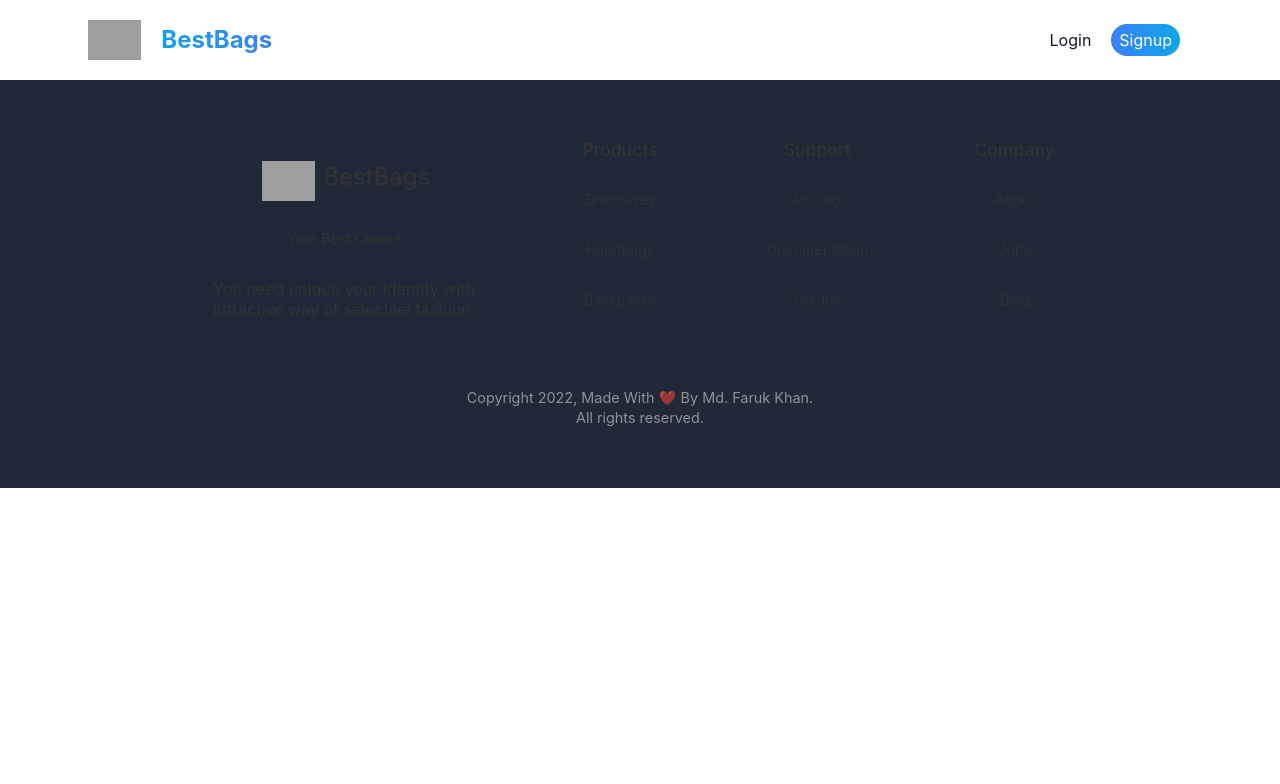
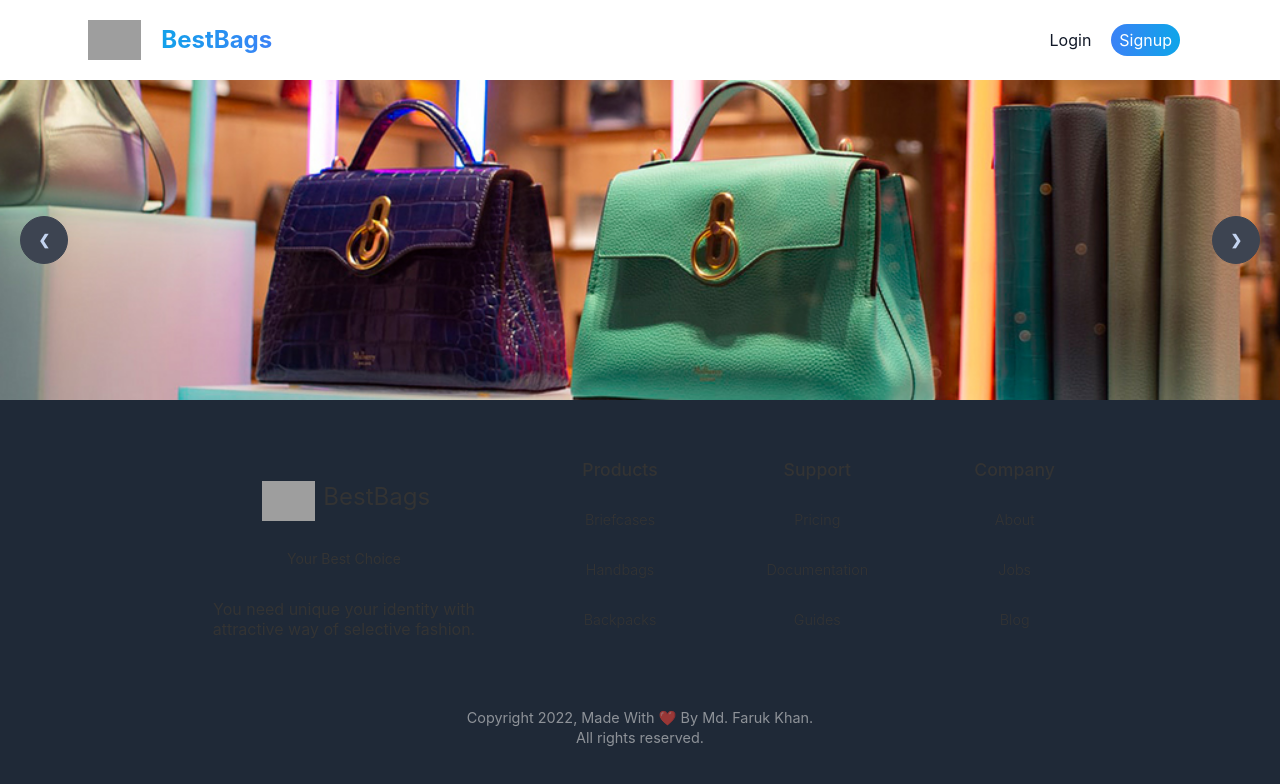
Before and after one commit to Farukkhan25/BestBags, a React (Create React App) app: page / in a window 1280 px wide. Shown: the top 784 px of the page. Built offline with nearby package versions, Linux system fonts and the light colour scheme; no server answers; grey boxes are pictures that could not be loaded.

Commit message:
Banner added

```diff
--- /dev/null
+++ b/src/Pages/Home/Banner.js
@@ -0,0 +1,58 @@
+import React from 'react';
+import image1 from "../../assets/bag_images/slide1.jpg";
+import image2 from "../../assets/bag_images/slide2.jpg";
+import image3 from "../../assets/bag_images/slide3.jpg";
+import image4 from "../../assets/bag_images/banner-backpacks.jpg";
+
+const Banner = () => {
+    return (
+      <div className="carousel w-full">
+        <div id="slide1" className="carousel-item relative w-full">
+          <img src={image1} alt="" className="w-full" />
+          <div className="absolute flex justify-between transform -translate-y-1/2 left-5 right-5 top-1/2">
+            <a href="#slide4" className="btn btn-circle">
+              ❮
+            </a>
+            <a href="#slide2" className="btn btn-circle">
+              ❯
+            </a>
+          </div>
+        </div>
+        <div id="slide2" className="carousel-item relative w-full">
+          <img src={image2} alt="" className="w-full" />
+          <div className="absolute flex justify-between transform -translate-y-1/2 left-5 right-5 top-1/2">
+            <a href="#slide1" className="btn btn-circle">
+              ❮
+            </a>
+            <a href="#slide3" className="btn btn-circle">
+              ❯
+            </a>
+          </div>
+        </div>
+        <div id="slide3" className="carousel-item relative w-full">
+          <img src={image3} alt="" className="w-full" />
+          <div className="absolute flex justify-between transform -translate-y-1/2 left-5 right-5 top-1/2">
+            <a href="#slide2" className="btn btn-circle">
+              ❮
+            </a>
+            <a href="#slide4" className="btn btn-circle">
+              ❯
+            </a>
+          </div>
+        </div>
+        <div id="slide4" className="carousel-item relative w-full">
+          <img src={image4} alt="" className="w-full" />
+          <div className="absolute flex justify-between transform -translate-y-1/2 left-5 right-5 top-1/2">
+            <a href="#slide3" className="btn btn-circle">
+              ❮
+            </a>
+            <a href="#slide1" className="btn btn-circle">
+              ❯
+            </a>
+          </div>
+        </div>
+      </div>
+    );
+};
+
+export default Banner;
--- a/src/Pages/Blog/Home/Home.js
+++ b/src/Pages/Home/Home.js
@@ -1,9 +1,10 @@
 import React from 'react';
+import Banner from './Banner';
 
 const Home = () => {
     return (
         <div>
-
+            <Banner></Banner>
         </div>
     );
 };
```
Also changed, not shown: src/Routes/Routes/Routes.js (+5 -5 lines).
